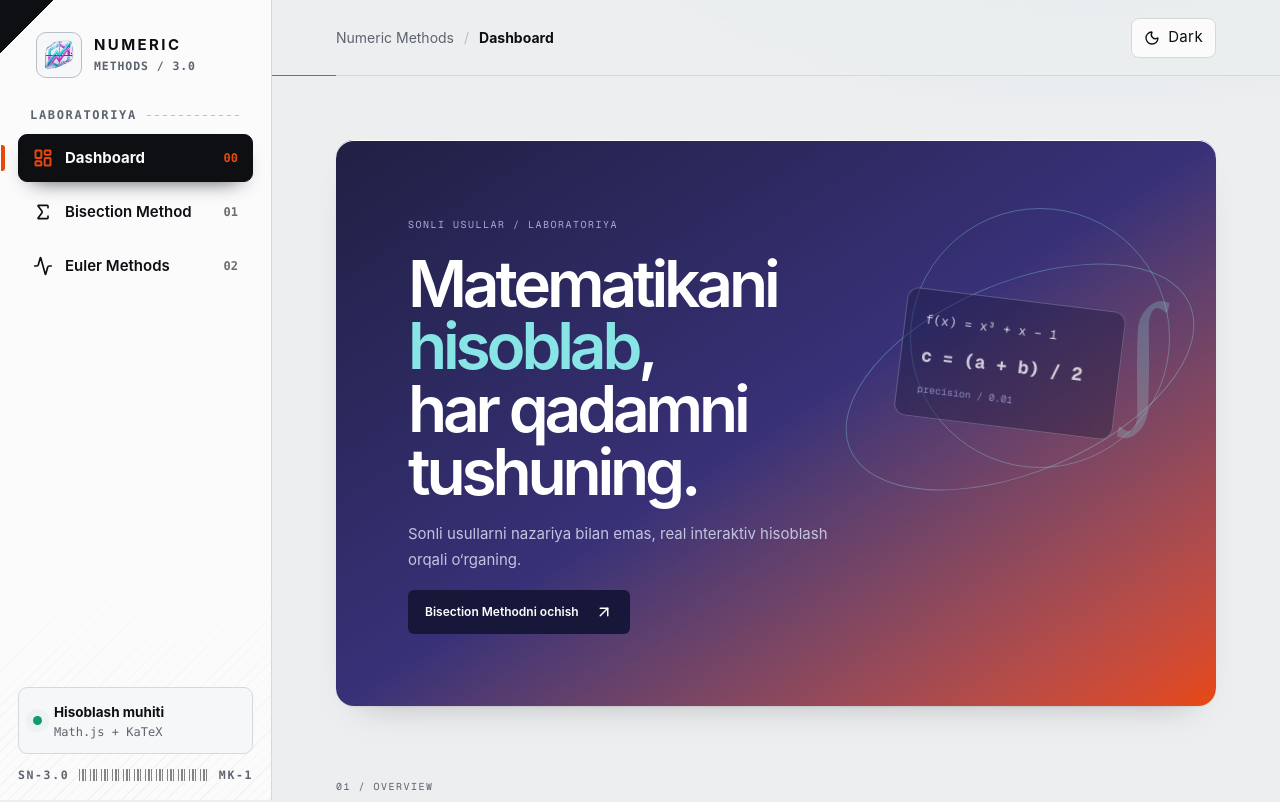
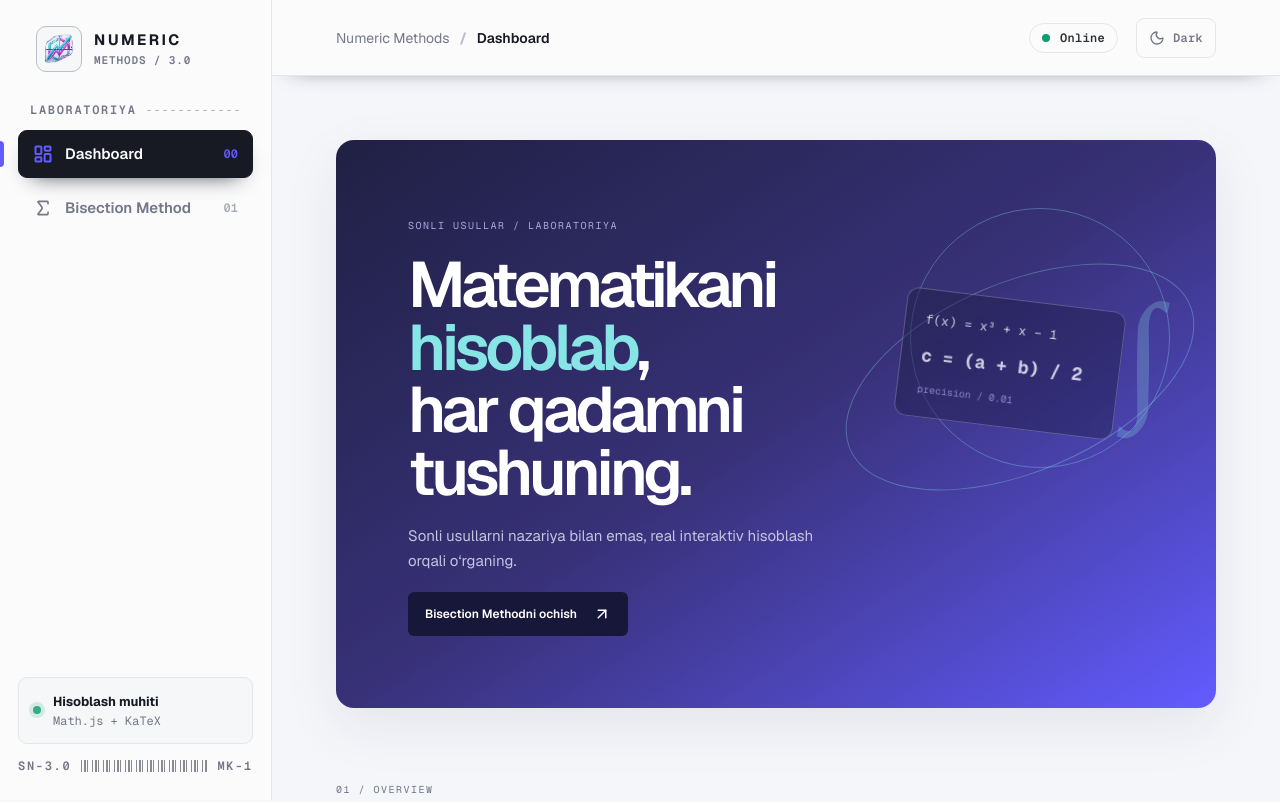
Before and after one commit to hexjasur/numeric-methods, a Next.js app: page / in a window 1280 px wide. Shown: the top 802 px of the page. Built offline with nearby package versions, Linux system fonts and the light colour scheme.

Commit message:
fix: add Euler chart dependency

```diff
--- a/components/app-shell.tsx
+++ b/components/app-shell.tsx
@@ -4,298 +4,45 @@ import Image from 'next/image';
 import Link from 'next/link';
 import { usePathname } from 'next/navigation';
 import { useEffect, useState } from 'react';
-import { Activity, LayoutDashboard, Menu, Sigma, X } from 'lucide-react';
+import { LayoutDashboard, Menu, Sigma, X } from 'lucide-react';
 import logo from '@/public/logo.png';
 import { ThemeToggle } from '@/components/theme-toggle';
 
-/* ──────────────────────────────────────────────────────────────
-   APP SHELL  ·  single-file layout
-   Dizayn: "Print Stream" — bisection-method.tsx bilan bir xil tizim.
-   Dark/Light: tizim rejimi yoki <html class="dark|light"> /
-   data-theme="dark|light". Tailwind tokenlariga bog'liq emas.
-   ────────────────────────────────────────────────────────────── */
-
 const navigation = [
   { href: '/', label: 'Dashboard', code: '00', icon: LayoutDashboard },
-  {
-    href: '/methods/bisection',
-    label: 'Bisection Method',
-    code: '01',
-    icon: Sigma,
-  },
-  {
-    href: '/methods/euler',
-    label: 'Euler Methods',
-    code: '02',
-    icon: Activity,
-  },
+  { href: '/methods/bisection', label: 'Bisection Method', code: '01', icon: Sigma },
 ];
 
-export function AppShell({
-  children,
-}: Readonly<{ children: React.ReactNode }>) {
+export function AppShell({ children }: Readonly<{ children: React.ReactNode }>) {
   const pathname = usePathname();
   const [mobileOpen, setMobileOpen] = useState(false);
+  const pageTitle = pathname === '/' ? 'Dashboard' : 'Bisection Method';
 
   useEffect(() => {
     if (!mobileOpen) return;
-    const onKey = (e: KeyboardEvent) =>
-      e.key === 'Escape' && setMobileOpen(false);
+    const onKey = (event: KeyboardEvent) => event.key === 'Escape' && setMobileOpen(false);
     window.addEventListener('keydown', onKey);
     return () => window.removeEventListener('keydown', onKey);
   }, [mobileOpen]);
 
-  const pageTitle =
-    pathname === '/'
-      ? 'Dashboard'
-      : pathname.startsWith('/methods/euler')
-        ? 'Euler Methods'
-        : 'Bisection Method';
-
-  return (
-    <div className="as">
-      <style>{CSS}</style>
-
-      {/* ───────── SIDEBAR ───────── */}
-      <aside
-        className={`as-side ${mobileOpen ? 'is-open' : ''}`}
-        aria-label="Asosiy navigatsiya"
-      >
-        <div className="as-side-top">
-          <Link
-            href="/"
-            className="as-brand"
-            aria-label="Numeric Methods bosh sahifasi"
-          >
-            <span className="as-logo">
-              <Image src={logo} width={40} height={40} alt="Numeric Methods" />
-            </span>
-            <span className="as-brand-txt">
-              <strong>NUMERIC</strong>
-              <small>METHODS / 3.0</small>
-            </span>
-          </Link>
-          <button
-            className="as-icon-btn as-only-mobile"
-            onClick={() => setMobileOpen(false)}
-            aria-label="Menyuni yopish"
-          >
-            <X size={20} />
-          </button>
-        </div>
-
-        <div className="as-section">
-          <span>Laboratoriya</span>
-          <i aria-hidden />
-        </div>
-
-        <nav className="as-nav">
-          {navigation.map((item) => {
-            const active =
-              item.href === '/'
-                ? pathname === '/'
-                : pathname.startsWith(item.href);
-            return (
-              <Link
-                key={item.href}
-                href={item.href}
-                onClick={() => setMobileOpen(false)}
-                className={`as-link ${active ? 'is-active' : ''}`}
-                aria-current={active ? 'page' : undefined}
-              >
-                <item.icon size={20} strokeWidth={active ? 2.4 : 2} />
-                <span className="as-link-label">{item.label}</span>
-                <em>{item.code}</em>
-              </Link>
-            );
-          })}
-        </nav>
-
-        <div className="as-side-bottom">
-          <div className="as-status">
-            <span className="as-dot" />
-            <div>
-              <strong>Hisoblash muhiti</strong>
-              <small>Math.js + KaTeX</small>
-            </div>
-          </div>
-          <div className="as-serial" aria-hidden>
-            <span>SN-3.0</span>
-            <i />
-            <span>MK-1</span>
-          </div>
-        </div>
-      </aside>
-
-      {mobileOpen && (
-        <button
-          className="as-backdrop"
-          onClick={() => setMobileOpen(false)}
-          aria-label="Menyuni yopish"
-        />
-      )}
-
-      {/* ───────── CONTENT ───────── */}
-      <div className="as-body">
-        <header className="as-head">
-          <div className="as-head-left">
-            <button
-              className="as-icon-btn as-only-mobile"
-              onClick={() => setMobileOpen(true)}
-              aria-label="Menyuni ochish"
-            >
-              <Menu size={20} />
-            </button>
-            <div className="as-crumbs">
-              <span className="as-crumb-root">Numeric Methods</span>
-              <b className="as-crumb-sep">/</b>
-              <strong>{pageTitle}</strong>
-            </div>
-          </div>
-
-          <div className="as-head-right">
-            {/* <span className="as-online">
-              <i className="as-dot" /> Online
-            </span> */}
-            <ThemeToggle />
-          </div>
-        </header>
-
-        <main className="as-main">{children}</main>
+  return <div className="flex min-h-screen bg-[var(--bg)] font-sans text-[var(--ink)]">
+    <aside className={`fixed inset-y-0 left-0 z-30 flex w-[272px] flex-col overflow-hidden border-r border-[var(--line)] bg-[var(--panel)] px-[18px] py-[26px] opacity-100 transition-transform duration-200 max-[900px]:w-[min(300px,86vw)] max-[900px]:shadow-[var(--shadow)] ${mobileOpen ? 'translate-x-0' : 'max-[900px]:-translate-x-full'}`} aria-label="Asosiy navigatsiya">
+      <div className="relative z-10 flex items-center justify-between px-1 pb-[30px] pl-[18px]">
+        <Link href="/" className="flex items-center gap-3" aria-label="Numeric Methods bosh sahifasi"><span className="grid h-[46px] w-[46px] place-items-center rounded-[10px] border border-[var(--line-2)] bg-[var(--bg-2)]"><Image src={logo} width={34} height={34} alt="Numeric Methods" className="object-contain" /></span><span className="flex flex-col leading-none"><strong className="text-[15px] tracking-[.16em]">NUMERIC</strong><small className="mt-2 font-mono text-[11px] font-semibold tracking-[.08em] text-[var(--muted)]">METHODS / 3.0</small></span></Link>
+        <button className="hidden place-items-center rounded-[9px] border border-[var(--line-2)] bg-[var(--panel)] p-2 text-[var(--ink)] transition hover:border-[var(--brand)] hover:text-[var(--brand)] max-[900px]:grid" onClick={() => setMobileOpen(false)} aria-label="Menyuni yopish"><X size={20} /></button>
       </div>
+      <div className="relative z-10 flex items-center gap-2.5 px-3 pb-3 font-mono text-xs font-semibold uppercase tracking-[.14em] text-[var(--muted)]"><span>Laboratoriya</span><i className="h-px flex-1 bg-[repeating-linear-gradient(90deg,var(--line-2)_0_4px,transparent_4px_8px)]" /></div>
+      <nav className="relative z-10 grid gap-1.5">
+        {navigation.map((item) => { const active = item.href === '/' ? pathname === '/' : pathname.startsWith(item.href); return <Link key={item.href} href={item.href} onClick={() => setMobileOpen(false)} className={`group relative flex min-h-12 items-center gap-3 rounded-[9px] border px-3.5 text-[15px] font-semibold transition ${active ? 'border-[var(--ink)] bg-[var(--ink)] text-[var(--panel)] shadow-[0_10px_22px_-14px_var(--ink)]' : 'border-transparent text-[var(--muted)] hover:translate-x-0.5 hover:border-[var(--line)] hover:bg-[var(--bg-2)] hover:text-[var(--ink)]'}`} aria-current={active ? 'page' : undefined}><item.icon size={20} strokeWidth={active ? 2.4 : 2} className={active ? 'text-[var(--brand)]' : ''} /><span className="flex-1">{item.label}</span><em className={`font-mono text-xs not-italic ${active ? 'text-[var(--brand)] opacity-100' : 'opacity-60'}`}>{item.code}</em>{active && <i className="absolute -left-[19px] top-2.5 bottom-2.5 w-1 rounded-r bg-[var(--brand)]" />}</Link>; })}
+      </nav>
+      <div className="relative z-10 mt-auto grid gap-3.5"><div className="flex items-center gap-3 rounded-[9px] border border-[var(--line)] bg-[var(--bg-2)] p-3.5"><span className="h-2 w-2 shrink-0 animate-pulse rounded-full bg-[var(--ok)] shadow-[0_0_0_4px_color-mix(in_srgb,var(--ok)_18%,transparent)]" /><div><strong className="block text-[13px]">Hisoblash muhiti</strong><small className="mt-0.5 block font-mono text-xs text-[var(--muted)]">Math.js + KaTeX</small></div></div><div className="flex items-center gap-2.5 font-mono text-xs font-semibold tracking-[.14em] text-[var(--muted)]"><span>SN-3.0</span><i className="h-3 flex-1 bg-[repeating-linear-gradient(90deg,var(--ink)_0_1px,transparent_1px_3px,var(--ink)_3px_5px,transparent_5px_6px,var(--ink)_6px_7px,transparent_7px_11px)] opacity-50" /><span>MK-1</span></div></div>
+    </aside>
+    {mobileOpen && <button className="fixed inset-0 z-20 cursor-pointer border-0 bg-black/75 backdrop-blur-md min-[901px]:hidden" onClick={() => setMobileOpen(false)} aria-label="Menyuni yopish" />}
+    <div className="ml-[272px] flex min-h-screen min-w-0 w-[calc(100%-272px)] flex-1 flex-col max-[900px]:ml-0 max-[900px]:w-full">
+      <header className="sticky top-0 z-20 flex h-[76px] items-center justify-between border-b border-[var(--line)] bg-[var(--panel)] px-[clamp(22px,5vw,70px)] shadow-[0_8px_24px_-20px_var(--ink)] max-[620px]:h-[66px] max-[620px]:px-4"><div className="flex items-center gap-3.5"><button className="hidden place-items-center rounded-[9px] border border-[var(--line-2)] bg-[var(--panel)] p-2.5 text-[var(--ink)] transition hover:border-[var(--brand)] hover:text-[var(--brand)] max-[900px]:grid" onClick={() => setMobileOpen(true)} aria-label="Menyuni ochish"><Menu size={20} /></button><div className="flex items-center gap-2.5 text-sm text-[var(--muted)] max-[620px]:text-xs"><span className="max-[620px]:hidden">Numeric Methods</span><b className="text-[var(--line-2)] max-[620px]:hidden">/</b><strong className="font-semibold text-[var(--ink)]">{pageTitle}</strong></div></div><div className="flex items-center gap-[18px]"><span className="flex items-center gap-2.5 rounded-full border border-[var(--line)] bg-[var(--panel)] px-3 py-1.5 font-mono text-xs font-semibold tracking-wide text-[var(--ink-2)] max-[900px]:hidden"><i className="h-2 w-2 animate-pulse rounded-full bg-[var(--ok)]" /> Online</span><ThemeToggle /></div></header>
+      <main className="mx-auto w-full max-w-[1420px] flex-1 px-[clamp(22px,5vw,70px)] py-[clamp(28px,5vw,68px)] max-[620px]:px-4 max-[620px]:py-6">{children}</main>
     </div>
-  );
+  </div>;
 }
 
 export default AppShell;
-
-/* ───────────────────────── STYLES ───────────────────────── */
-const DARK_VARS = `
-  --bg:#0a0b0d; --bg-2:#0f1114; --panel:#14161a; --panel-2:#1a1d22;
-  --ink:#eef0f2; --ink-2:#c3c8cf; --muted:#8d949d;
-  --line:#272b32; --line-2:#363b44;
-  --cyan:#22d3ee; --cyan-soft:rgba(34,211,238,.1);
-  --brand:#ff6a2b; --brand-ink:#0a0b0d; --brand-soft:rgba(255,106,43,.12);
-  --ok:#34d399;
-  --shadow:0 1px 0 rgba(255,255,255,.04) inset, 0 20px 40px -24px rgba(0,0,0,.8);
-  --stripe: repeating-linear-gradient(135deg, transparent 0 7px, rgba(255,255,255,.035) 7px 8px);
-  --page-glow: radial-gradient(900px 400px at 85% -10%, rgba(34,211,238,.08), transparent 60%);
-  --head-bg: rgba(10,11,13,.82);
-`;
-
-const CSS = `
-.as{
-  --bg:#eceef0; --bg-2:#f6f7f8; --panel:#fbfbfc; --panel-2:#f1f2f4;
-  --ink:#0d0f12; --ink-2:#2a2e35; --muted:#5d646e;
-  --line:#d5d9de; --line-2:#b9bfc7;
-  --cyan:#0891b2; --cyan-soft:rgba(8,145,178,.09);
-  --brand:#e8480c; --brand-ink:#ffffff; --brand-soft:rgba(232,72,12,.09);
-  --ok:#0f9d6b;
-  --shadow:0 1px 0 #fff inset, 0 1px 2px rgba(13,15,18,.06), 0 18px 36px -26px rgba(13,15,18,.35);
-  --stripe: repeating-linear-gradient(135deg, transparent 0 7px, rgba(13,15,18,.04) 7px 8px);
-  --page-glow: radial-gradient(900px 400px at 85% -10%, rgba(8,145,178,.10), transparent 60%);
-  --head-bg: rgba(236,238,240,.82);
-  --mono: ui-monospace, "JetBrains Mono", "SF Mono", Menlo, Consolas, monospace;
-  --sans: ui-sans-serif, "Inter", "Geist", system-ui, -apple-system, "Segoe UI", sans-serif;
-  --side-w: 272px;
-
-  display:flex; min-height:100vh; color:var(--ink); font-family:var(--sans);
-  background:var(--page-glow), var(--bg); font-size:15px; line-height:1.5;
-}
-:root.dark .as, [data-theme="dark"] .as { ${DARK_VARS} }
-@media (prefers-color-scheme: dark){
-  :root:not(.light):not([data-theme="light"]) .as { ${DARK_VARS} }
-}
-.as *{ box-sizing:border-box; }
-.as a{ color:inherit; text-decoration:none; }
-.as button{ font:inherit; color:inherit; }
-.as a:focus-visible,.as button:focus-visible{ outline:3px solid var(--cyan); outline-offset:2px; }
-
-/* ── sidebar ── */
-.as-side{
-  position:fixed; inset:0 auto 0 0; z-index:30; width:var(--side-w);
-  display:flex; flex-direction:column; padding:26px 18px 18px;
-  background:var(--panel); border-right:1px solid var(--line);
-  transition:transform .22s ease; overflow:hidden;
-}
-.as-side::before{ content:""; position:absolute; top:0; left:0; width:54px; height:54px;
-  background:linear-gradient(135deg,var(--ink) 0 50%,transparent 50%); pointer-events:none; }
-.as-side::after{ content:""; position:absolute; right:0; bottom:0; width:100%; height:240px; background:var(--stripe); pointer-events:none;
-  -webkit-mask:linear-gradient(0deg,#000,transparent); mask:linear-gradient(0deg,#000,transparent); }
-.as-side > *{ position:relative; z-index:1; }
-
-.as-side-top{ display:flex; align-items:center; justify-content:space-between; padding:6px 4px 30px 18px; }
-.as-brand{ display:flex; align-items:center; gap:12px; }
-.as-logo{ display:grid; place-items:center; width:46px; height:46px; border:1px solid var(--line-2); border-radius:10px; background:var(--bg-2); }
-.as-logo img{ width:34px; height:34px; object-fit:contain; }
-.as-brand-txt{ display:flex; flex-direction:column; line-height:1; }
-.as-brand-txt strong{ font-size:15px; font-weight:700; letter-spacing:.16em; }
-.as-brand-txt small{ margin-top:7px; font:600 11.5px var(--mono); letter-spacing:.08em; color:var(--muted); }
-
-.as-section{ display:flex; align-items:center; gap:10px; padding:0 12px 12px; font:600 12px var(--mono); letter-spacing:.14em; text-transform:uppercase; color:var(--muted); }
-.as-section i{ flex:1; height:1px; background:repeating-linear-gradient(90deg,var(--line-2) 0 4px,transparent 4px 8px); }
-
-.as-nav{ display:grid; gap:6px; }
-.as-link{
-  position:relative; display:flex; align-items:center; gap:12px; min-height:48px; padding:0 14px;
-  border:1px solid transparent; border-radius:9px; color:var(--muted);
-  font-size:15px; font-weight:600; transition:background .15s, color .15s, border-color .15s, transform .15s;
-}
-.as-link-label{ flex:1; }
-.as-link em{ font:600 12px var(--mono); font-style:normal; opacity:.6; }
-.as-link:hover{ background:var(--bg-2); color:var(--ink); border-color:var(--line); transform:translateX(2px); }
-.as-link.is-active{ background:var(--ink); color:var(--panel); border-color:var(--ink); font-weight:700; box-shadow:0 10px 22px -14px var(--ink); }
-.as-link.is-active::before{ content:""; position:absolute; left:-18px; top:10px; bottom:10px; width:4px; border-radius:0 3px 3px 0; background:var(--brand); }
-.as-link.is-active em{ color:var(--brand); opacity:1; }
-.as-link.is-active svg{ color:var(--brand); }
-
-.as-side-bottom{ margin-top:auto; display:grid; gap:14px; }
-.as-status{ display:flex; align-items:center; gap:12px; padding:14px; border:1px solid var(--line); border-radius:9px; background:var(--bg-2); }
-.as-status strong{ display:block; font-size:13.5px; }
-.as-status small{ display:block; margin-top:3px; font:500 12px var(--mono); color:var(--muted); }
-.as-dot{ display:inline-block; flex-shrink:0; width:9px; height:9px; border-radius:50%; background:var(--ok);
-  box-shadow:0 0 0 4px color-mix(in srgb,var(--ok) 18%,transparent); animation:as-pulse 2.4s ease-in-out infinite; }
-@keyframes as-pulse{ 50%{ box-shadow:0 0 0 7px color-mix(in srgb,var(--ok) 4%,transparent); } }
-.as-serial{ display:flex; align-items:center; gap:10px; font:600 11.5px var(--mono); letter-spacing:.14em; color:var(--muted); }
-.as-serial i{ flex:1; height:12px; opacity:.5;
-  background:repeating-linear-gradient(90deg,var(--ink) 0 1px,transparent 1px 3px,var(--ink) 3px 5px,transparent 5px 6px,var(--ink) 6px 7px,transparent 7px 11px); }
-
-/* ── body ── */
-.as-body{ margin-left:var(--side-w); flex:1; min-width:0; width:calc(100% - var(--side-w)); display:flex; flex-direction:column; min-height:100vh; }
-.as-head{
-  position:sticky; top:0; z-index:20; display:flex; align-items:center; justify-content:space-between;
-  height:76px; padding:0 clamp(22px,5vw,70px);
-  background:var(--head-bg); backdrop-filter:blur(12px); -webkit-backdrop-filter:blur(12px);
-  border-bottom:1px solid var(--line);
-}
-.as-head::after{ content:""; position:absolute; left:0; right:0; bottom:-1px; height:1px;
-  background:linear-gradient(90deg,var(--brand) 0 64px,transparent 64px); }
-.as-head-left,.as-head-right{ display:flex; align-items:center; gap:14px; }
-.as-head-right{ gap:18px; }
-.as-crumbs{ display:flex; align-items:center; gap:10px; font-size:14px; color:var(--muted); }
-.as-crumbs strong{ color:var(--ink); font-weight:650; }
-.as-crumb-sep{ color:var(--line-2); font-weight:400; }
-
-.as-main{ width:100%; max-width:1420px; margin:0 auto; flex:1; padding:clamp(28px,5vw,68px) clamp(22px,5vw,70px); }
-
-.as-icon-btn{ display:grid; place-items:center; width:42px; height:42px; cursor:pointer; border:1px solid var(--line-2); border-radius:9px;
-  background:var(--panel); color:var(--ink); transition:all .15s; }
-.as-icon-btn:hover{ border-color:var(--brand); color:var(--brand); background:var(--brand-soft); }
-.as-only-mobile{ display:none; }
-.as-backdrop{ position:fixed; inset:0; z-index:25; border:0; cursor:pointer; background:rgba(5,6,8,.55); backdrop-filter:blur(2px); }
-
-/* ── responsive ── */
-@media (max-width:900px){
-  .as-side{ transform:translateX(-100%); box-shadow:var(--shadow); width:min(300px,86vw); }
-  .as-side.is-open{ transform:translateX(0); }
-  .as-body{ margin-left:0; width:100%; }
-  .as-only-mobile{ display:grid; }
-  .as-online{ display:none; }
-}
-@media (max-width:620px){
-  .as-head{ height:66px; padding:0 16px; }
-  .as-crumb-root,.as-crumb-sep{ display:none; }
-  .as-main{ padding:24px 16px; }
-}
-@media (prefers-reduced-motion:reduce){ .as *{ animation:none !important; transition:none !important; } }
-`;
```
Also changed, not shown: 1 other file (tests, documents, lock files or other folders).
